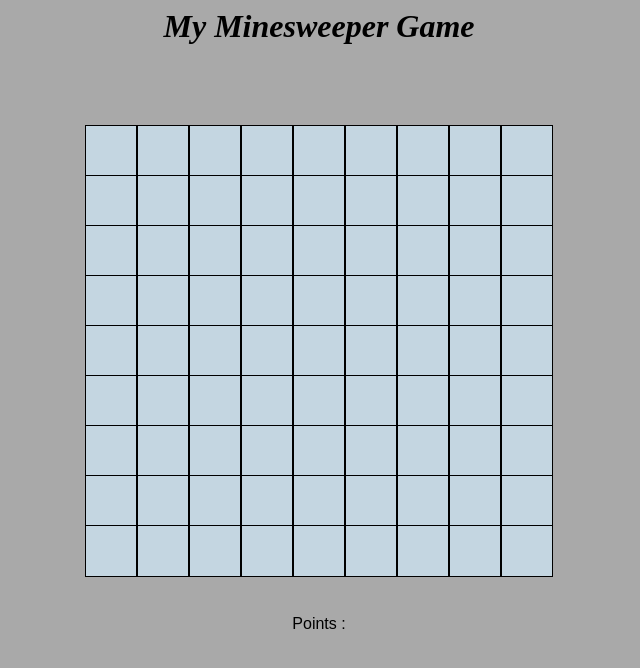
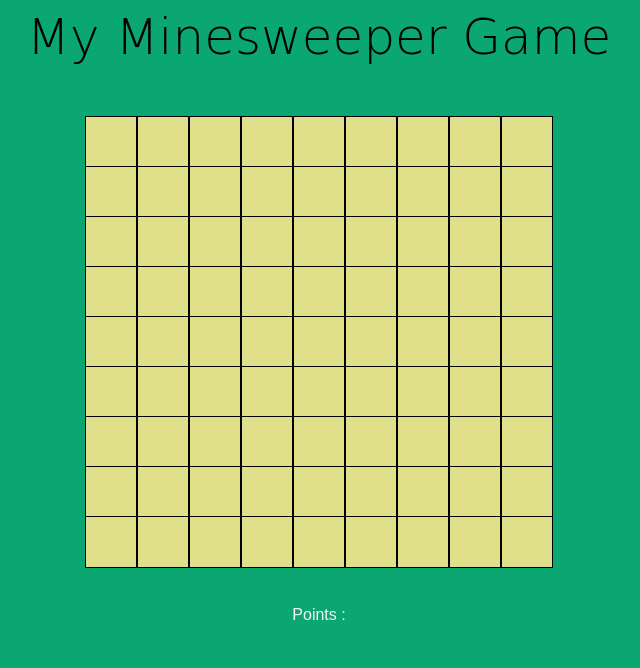
Before and after one commit to iamrohitagg/MineSweeper_Game, a plain HTML site: page index.html in a window 1280 px wide. Shown: the whole page, without its empty margins (321-961 px from the left). Drawn offline with Linux system fonts and the light colour scheme.

Commit message:
adding styles

```diff
--- a/css/main.css
+++ b/css/main.css
@@ -1,3 +1,19 @@
 body{
-background-color:darkgray;
+background-color: rgb(11, 167, 115);
 }
+#points{
+    margin-top: 40px;
+    font-size: large;
+    font: icon;
+    color:whitesmoke;
+}
+h1{
+    text-align: center;
+    font-size: 50px;
+    font-weight: 100;
+    font-family: cursive;
+}
+#root{
+    display: block;
+    margin-top: 50px;
+}
--- a/index.html
+++ b/index.html
@@ -3,18 +3,17 @@
         <title>
             My Bomber Game
         </title>
-        <meta name="viewport" content="width = device_width, initial-scale = 1.0">
+        <meta name="viewport" content="width = device-width, initial-scale = 1.0">
         <link rel="stylesheet" type = "text/css" href="./css/main.css">
     </head>
     <body>
-        <h1 style="text-align: center;font-style: italic;">My Minesweeper Game</h2>
-        <div style="text-align: center;background-color: darkgray;">
-            <div id = "root" style="display: block; margin-top: 80px;"></div>
-            <div id="points" style="margin-top: 40px;font-size: large;font: icon;">Points : </div>
+        <h1>My Minesweeper Game</h1>
+        <div style="text-align: center">
+            <div id = "root"></div>
+            <div id="points">Points : </div>
             <div id="start" style="display: none;">Start New Game</div>
             <div id="congo" style="display: none;">Congratulations</div>
         </div>
-
         <script src="./javascript/main.js"></script>
     </body>
 </html>
--- a/javascript/main.js
+++ b/javascript/main.js
@@ -21,7 +21,7 @@ function startGame(){
             cell.innerHTML = "";
             cell.style.display = "inline-block";
             cell.style.border = "1px solid black";
-            cell.style.background = "#C4D6E1";
+            cell.style.background = " rgb(224, 224, 139)";
             cell.setAttribute("id",currentIndex);
             cell.addEventListener("click",()=>{
                 if(!bombIndexes.includes(currentIndex) && (!gameOver)){
@@ -59,6 +59,8 @@ function startGame(){
                         points.innerHTML = score;
                         cell.style.background = "green";
                         cell.innerHTML = bombs;
+                        cell.style.position = "relative";
+                        cell.style.top  = " -35px";
                     }
                 }
                 else{
```
